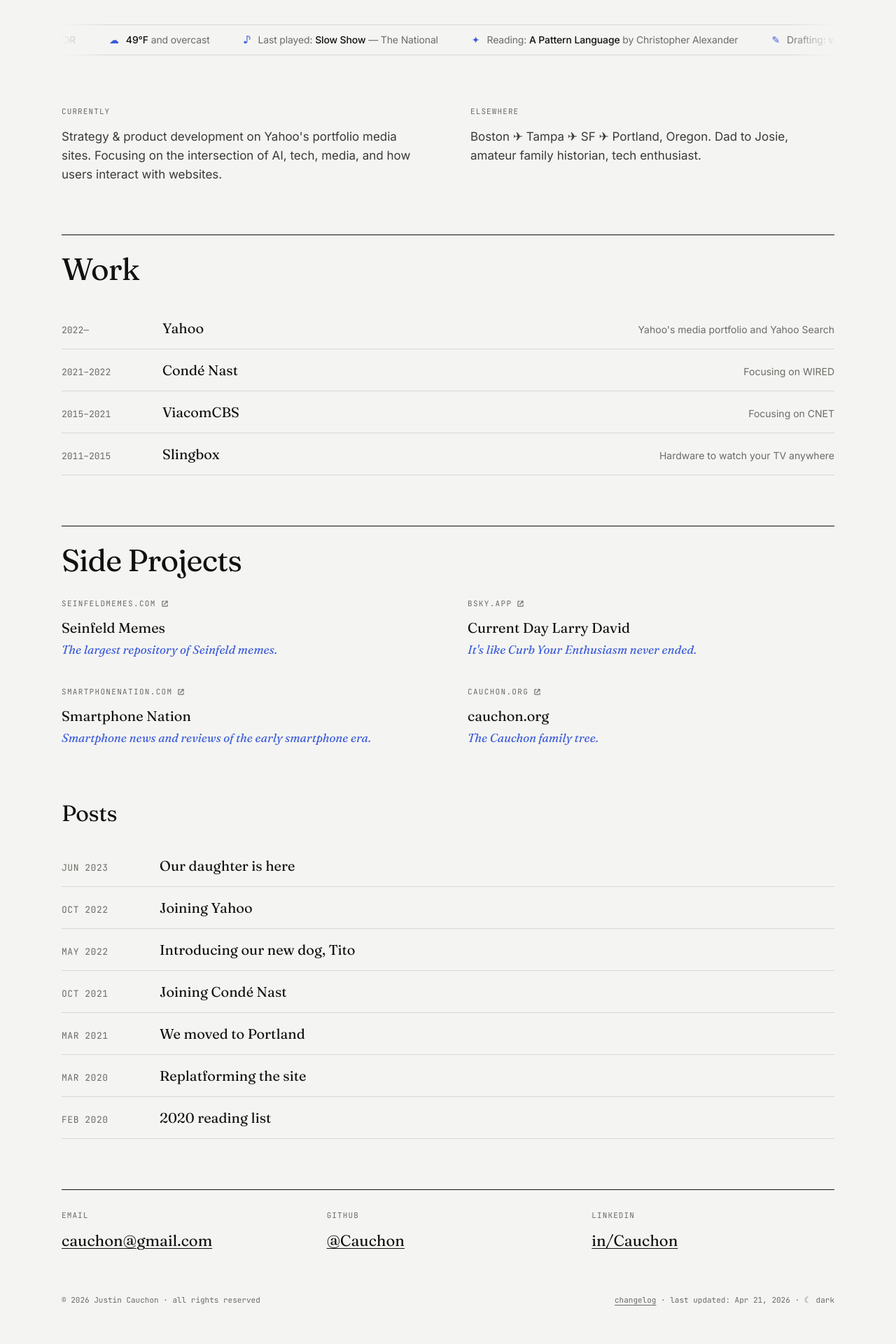
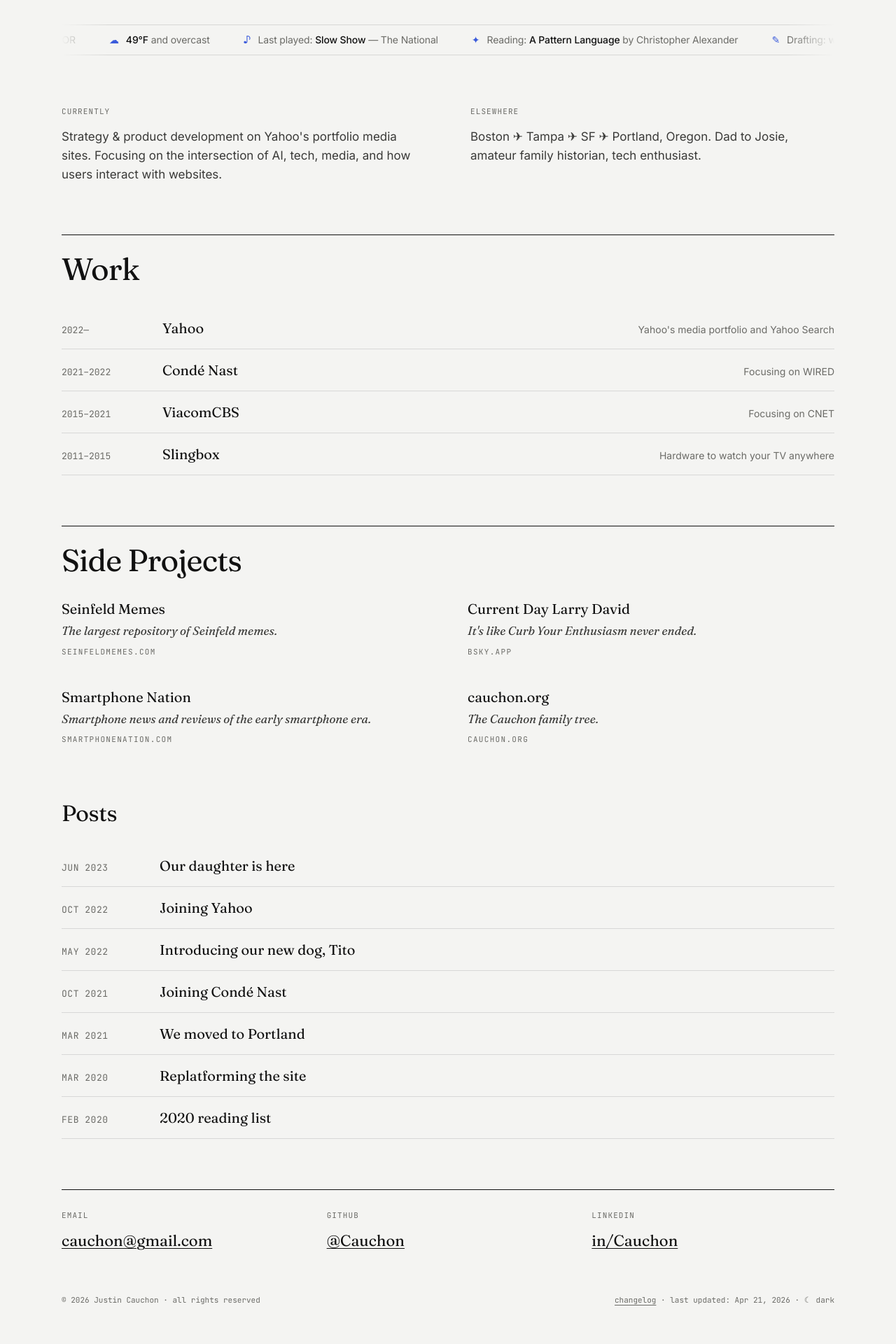
Before and after one commit to Cauchon/cauchon.github.io, a Jekyll site: the page built from index.html, in a window 1280 px wide. Shown: the part 757-2677 px from the top of the page at 70% size. Built offline with Jekyll 4.4.1, drawn with Linux system fonts in a browser that asks for light colours.

Commit message:
Refine Side Projects: move domain below note, drop external link icon
Domain moves to a trailing caption below the tagline for better
read-order hierarchy. Icon removed as redundant — domain already
signals it's an external link.

Co-Authored-By: Claude Opus 4.7 <noreply@anthropic.com>

```diff
--- a/_includes/icon-external.html
+++ /dev/null
@@ -1 +0,0 @@
-<svg class="arrow" viewBox="0 0 18 18" aria-hidden="true" fill="none" stroke="currentColor" stroke-width="1.6" stroke-linecap="round" stroke-linejoin="round"><path d="M7.2 4.1 Q 5.6 3.9, 4 4.1 Q 4.1 9, 4 13.9 Q 9 14.1, 14 13.9 Q 14.1 12.5, 14 11"/><path d="M7.6 10.2 Q 9.6 9.2, 10.6 7.2 T 13.7 4"/><path d="M10 4.1 Q 12 3.9, 13.9 4.2 Q 14.1 6, 13.9 8"/></svg>
--- a/css/home.css
+++ b/css/home.css
@@ -267,13 +267,7 @@ a {
   letter-spacing: 0.12em;
   text-transform: uppercase;
   color: var(--ink-mute);
-  margin-bottom: 10px;
-}
-.side-projects__meta .arrow {
-  width: 13px;
-  height: 13px;
-  flex-shrink: 0;
-  color: var(--ink-mute);
+  margin-top: 10px;
 }
 .side-projects__title {
   font-family: 'Fraunces', 'Iowan Old Style', Georgia, serif;
@@ -286,7 +280,7 @@ a {
   font-style: italic;
   font-size: 17px;
   line-height: 1.4;
-  color: var(--accent);
+  color: var(--ink-soft);
 }
 .side-projects__item:hover .side-projects__title {
   color: var(--accent);
--- a/index.html
+++ b/index.html
@@ -91,36 +91,24 @@ layout: home
     </div>
     <div class="side-projects__grid">
       <a class="side-projects__item" href="https://seinfeldmemes.com/">
-        <div class="side-projects__meta">
-          <span class="domain">seinfeldmemes.com</span>
-          {% include icon-external.html %}
-        </div>
         <div class="side-projects__title">Seinfeld Memes</div>
         <div class="side-projects__note">The largest repository of Seinfeld memes.</div>
+        <div class="side-projects__meta"><span class="domain">seinfeldmemes.com</span></div>
       </a>
       <a class="side-projects__item" href="https://bsky.app/profile/idontrespectwood.bsky.social">
-        <div class="side-projects__meta">
-          <span class="domain">bsky.app</span>
-          {% include icon-external.html %}
-        </div>
         <div class="side-projects__title">Current Day Larry David</div>
         <div class="side-projects__note">It's like Curb Your Enthusiasm never ended.</div>
+        <div class="side-projects__meta"><span class="domain">bsky.app</span></div>
       </a>
       <a class="side-projects__item" href="https://smartphonenation.com/">
-        <div class="side-projects__meta">
-          <span class="domain">smartphonenation.com</span>
-          {% include icon-external.html %}
-        </div>
         <div class="side-projects__title">Smartphone Nation</div>
         <div class="side-projects__note">Smartphone news and reviews of the early smartphone era.</div>
+        <div class="side-projects__meta"><span class="domain">smartphonenation.com</span></div>
       </a>
       <a class="side-projects__item" href="https://cauchon.org/">
-        <div class="side-projects__meta">
-          <span class="domain">cauchon.org</span>
-          {% include icon-external.html %}
-        </div>
         <div class="side-projects__title">cauchon.org</div>
         <div class="side-projects__note">The Cauchon family tree.</div>
+        <div class="side-projects__meta"><span class="domain">cauchon.org</span></div>
       </a>
     </div>
   </section>
```
